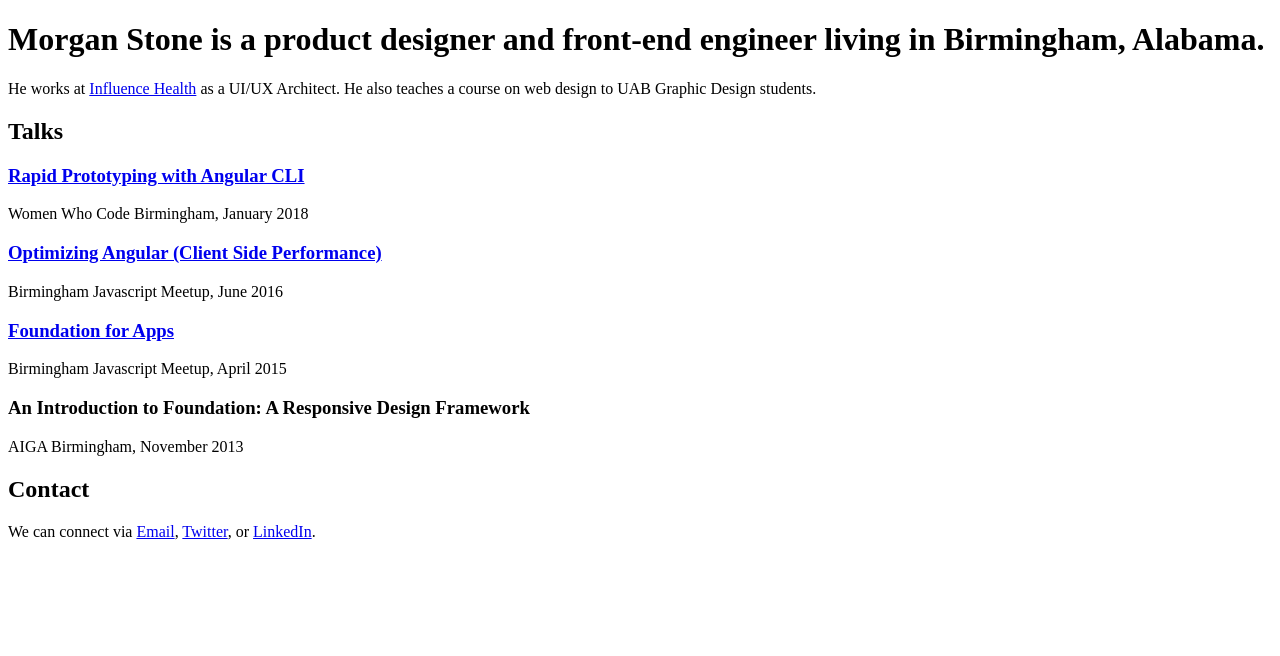
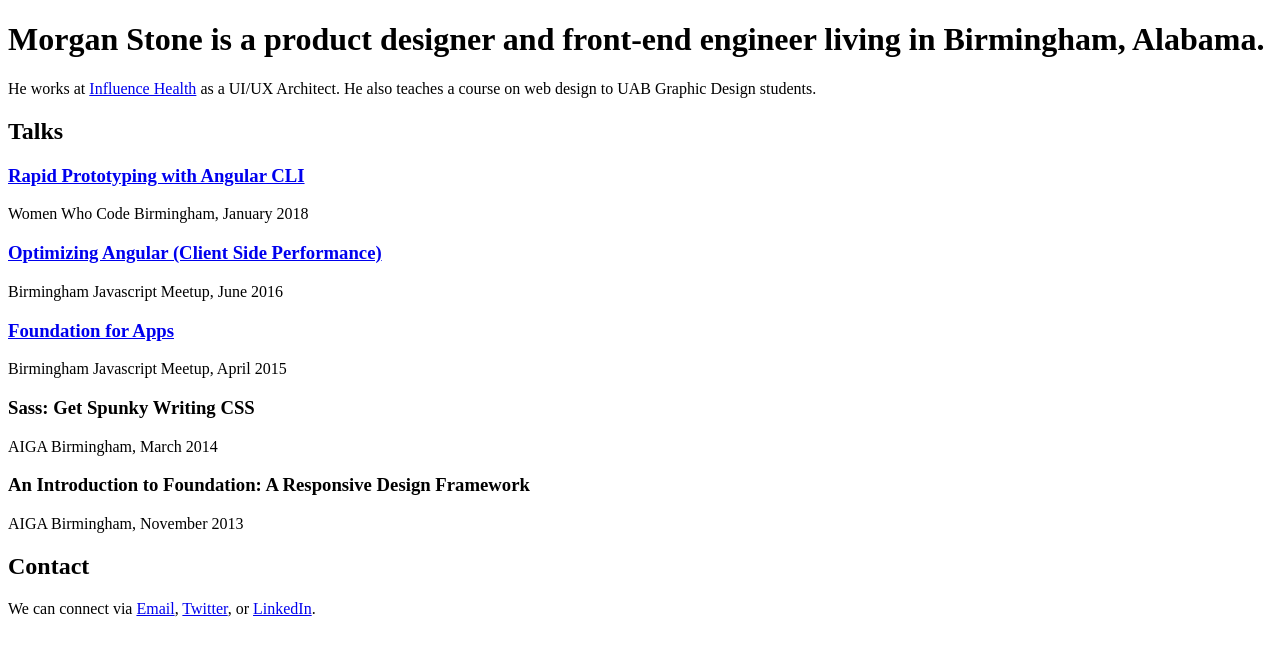
Before and after one commit to mstone6769/designbymorgan, a Gatsby site: page / in a window 1280 px wide. Built offline with nearby package versions, Linux system fonts and the light colour scheme; Gatsby itself is replaced by a stand-in of ours.

Commit message:
add sass talk to talks

```diff
--- a/src/pages/index.md
+++ b/src/pages/index.md
@@ -20,6 +20,9 @@ Birmingham Javascript Meetup, June 2016
 ### [Foundation for Apps](https://github.com/mstone6769/theRocksRecipes)
 Birmingham Javascript Meetup, April 2015
 
+### Sass: Get Spunky Writing CSS
+AIGA Birmingham, March 2014
+
 ### An Introduction to Foundation: A Responsive Design Framework
 AIGA Birmingham, November 2013
 
```
